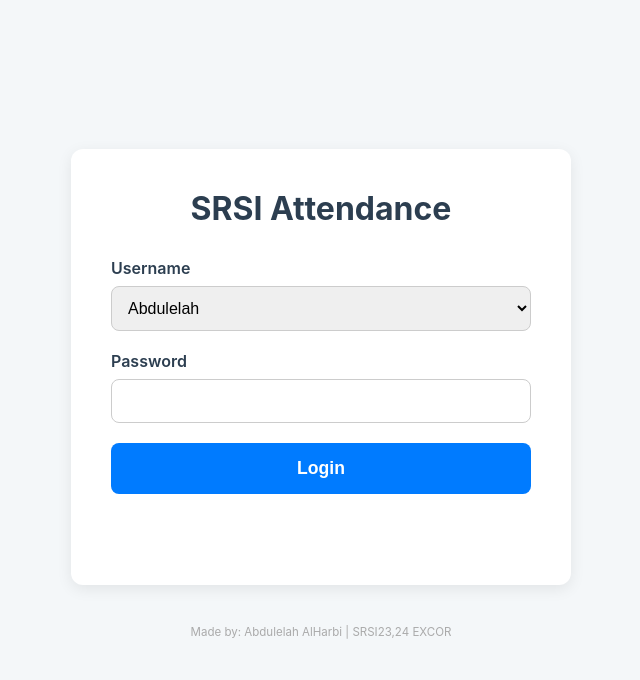
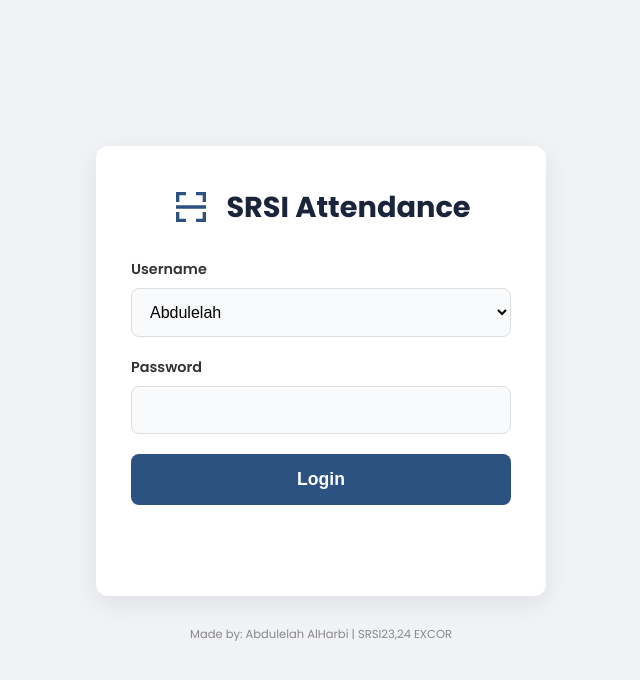
Before and after one commit to desertroyaltea/attendance-app, a website: page index.html in a window 1280 px wide. Shown: the whole page, without its empty margins (319-959 px from the left). Drawn offline with Linux system fonts and the light colour scheme.

Commit message:
Add files via upload

```diff
--- a/index.html
+++ b/index.html
@@ -3,22 +3,31 @@
 <head>
     <meta charset="UTF-8">
     <meta name="viewport" content="width=device-width, initial-scale=1.0">
-    <title>Attendance System</title>
+    <title>SRSI Attendance System</title>
+    <link rel="preconnect" href="https://fonts.googleapis.com">
+    <link rel="preconnect" href="https://fonts.gstatic.com" crossorigin>
+    <link href="https://fonts.googleapis.com/css2?family=Poppins:wght@400;500;600;700&display=swap" rel="stylesheet">
     <style>
         :root {
-            --primary-font: -apple-system, BlinkMacSystemFont, "Segoe UI", Roboto, Helvetica, Arial, sans-serif, "Apple Color Emoji", "Segoe UI Emoji", "Segoe UI Symbol";
-            --bg-color: #f4f7f9;
+            --primary-font: 'Poppins', sans-serif;
+            --bg-color: #f0f2f5;
             --card-bg: #ffffff;
-            --text-color: #2c3e50;
-            --success-bg: #e4f8f0;
+            --text-color: #333;
+            --heading-color: #1a253c;
+            --subtle-text: #888;
+            --primary-color: #2c5282; /* Deep Slate Blue */
+            --primary-hover: #2a4365;
+            --success-bg: #e6f7f2;
             --success-text: #28a745;
-            --error-bg: #fbe9e9;
-            --error-text: #dc3545;
-            --neutral-bg: #e9ecef;
-            --neutral-text: #495057;
-            --shadow: 0 4px 15px rgba(0, 0, 0, 0.08);
+            --error-bg: #fff1f0;
+            --error-text: #e53e3e;
+            --shadow: 0 7px 25px rgba(0, 0, 0, 0.08);
             --border-radius: 12px;
-            --primary-color: #007bff;
+        }
+
+        @keyframes fadeIn {
+            from { opacity: 0; transform: translateY(-10px); }
+            to { opacity: 1; transform: translateY(0); }
         }
 
         body {
@@ -35,7 +44,7 @@
         }
 
         .container {
-            max-width: 500px;
+            max-width: 450px;
             width: 100%;
             text-align: center;
         }
@@ -43,14 +52,31 @@
         /* --- Login Page Styles --- */
         .login-form {
             background: var(--card-bg);
-            padding: 40px;
+            padding: 40px 35px;
             border-radius: var(--border-radius);
             box-shadow: var(--shadow);
+            animation: fadeIn 0.5s ease-out;
+        }
+
+        .login-form .form-header, .scanner-header {
+            display: flex;
+            align-items: center;
+            justify-content: center;
+            gap: 15px;
+            margin-bottom: 30px;
+        }
+
+        .icon {
+            width: 40px;
+            height: 40px;
+            color: var(--primary-color);
         }
 
         .login-form h1 {
-            margin-top: 0;
-            margin-bottom: 30px;
+            margin: 0;
+            font-size: 1.8em;
+            color: var(--heading-color);
+            font-weight: 700;
         }
 
         .form-group {
@@ -62,16 +88,26 @@
             display: block;
             margin-bottom: 8px;
             font-weight: 600;
+            font-size: 0.9em;
         }
 
         .form-group select,
         .form-group input {
             width: 100%;
-            padding: 12px;
+            padding: 14px;
             border-radius: 8px;
-            border: 1px solid #ccc;
+            border: 1px solid #ddd;
+            background-color: #f9fafb;
             box-sizing: border-box;
             font-size: 1em;
+            transition: border-color 0.2s, box-shadow 0.2s;
+        }
+
+        .form-group select:focus,
+        .form-group input:focus {
+            outline: none;
+            border-color: var(--primary-color);
+            box-shadow: 0 0 0 3px rgba(44, 82, 130, 0.1);
         }
 
         .login-button {
@@ -84,36 +120,41 @@
             font-size: 1.1em;
             font-weight: 600;
             cursor: pointer;
-            transition: background-color 0.2s;
+            transition: all 0.2s ease-in-out;
         }
 
         .login-button:hover {
-            background-color: #0056b3;
+            background-color: var(--primary-hover);
+            transform: translateY(-2px);
+            box-shadow: 0 4px 10px rgba(0,0,0,0.1);
         }
 
         #login-error {
             color: var(--error-text);
             margin-top: 15px;
             height: 20px;
+            font-weight: 500;
         }
 
         /* --- Scanner Page Styles --- */
         #scanner-page {
             display: none; /* Hidden by default */
+            animation: fadeIn 0.5s ease-out;
         }
 
-        header h1 {
-            font-size: 2.5em;
+        header #scanner-title {
+            font-size: 2.2em;
             font-weight: 700;
-            margin-bottom: 10px; /* Reduced margin */
+            color: var(--heading-color);
+            margin: 0;
         }
 
         #welcome-message {
             font-size: 1.1em;
             font-weight: 500;
-            color: var(--neutral-text);
-            margin-top: 0;
-            margin-bottom: 30px;
+            color: var(--subtle-text);
+            margin-top: 5px;
+            margin-bottom: 25px;
         }
 
         #reader {
@@ -121,7 +162,7 @@
             border-radius: var(--border-radius);
             box-shadow: var(--shadow);
             overflow: hidden;
-            margin-bottom: 30px;
+            border: 1px solid #eee;
         }
 
         #result {
@@ -132,13 +173,14 @@
             transition: all 0.3s ease-in-out;
             min-height: 30px;
             line-height: 1.5;
+            margin-bottom: 25px;
         }
 
-        .info { background-color: var(--neutral-bg); color: var(--neutral-text); }
-        .success { background-color: var(--success-bg); color: var(--success-text); transform: scale(1.05); }
-        .error { background-color: var(--error-bg); color: var(--error-text); transform: scale(1.05); }
+        .info { background-color: #f0f2f5; color: var(--text-color); }
+        .success { background-color: var(--success-bg); color: var(--success-text); transform: scale(1.03); box-shadow: 0 4px 10px rgba(0,0,0,0.05); }
+        .error { background-color: var(--error-bg); color: var(--error-text); transform: scale(1.03); box-shadow: 0 4px 10px rgba(0,0,0,0.05); }
 
-        footer { margin-top: 40px; font-size: 0.9em; color: #aaa; }
+        footer { margin-top: 30px; font-size: 0.9em; color: var(--subtle-text); }
         .credit { font-size: 0.8em; margin-top: 5px; }
     </style>
 </head>
@@ -146,7 +188,10 @@
     <!-- Login Page Container -->
     <div id="login-page" class="container">
         <form id="login-form" class="login-form">
-            <h1>SRSI Attendance</h1>
+            <div class="form-header">
+                <svg class="icon" xmlns="http://www.w3.org/2000/svg" viewBox="0 0 24 24" fill="currentColor"><path d="M15 3h6v6h-2V5h-4V3zM9 3v2H5v4H3V3h6zm6 18v-2h4v-4h2v6h-6zm-6 0H3v-6h2v4h4v2zM3 11h18v2H3v-2z"/></svg>
+                <h1>SRSI Attendance</h1>
+            </div>
             <div class="form-group">
                 <label for="username">Username</label>
                 <select id="username" name="username">
@@ -169,11 +214,14 @@
     <!-- Scanner Page Container -->
     <main id="scanner-page" class="container">
         <header>
-            <h1>SRSI Attendance</h1>
+            <div class="scanner-header">
+                <svg class="icon" xmlns="http://www.w3.org/2000/svg" viewBox="0 0 24 24" fill="currentColor"><path d="M15 3h6v6h-2V5h-4V3zM9 3v2H5v4H3V3h6zm6 18v-2h4v-4h2v6h-6zm-6 0H3v-6h2v4h4v2zM3 11h18v2H3v-2z"/></svg>
+                <h1 id="scanner-title">SRSI Attendance</h1>
+            </div>
             <p id="welcome-message"></p>
         </header>
+        <section id="result" class="info">Ready to scan...</section>
         <section id="reader"></section>
-        <section id="result" class="info">Ready to scan...</section>
         <footer>
             <p>A.G.A Attendance System</p>
             <p class="credit">Made by: Abdulelah AlHarbi | SRSI23,24 EXCOR</p>
@@ -189,33 +237,27 @@
         const loginError = document.getElementById('login-error');
         const welcomeMessage = document.getElementById('welcome-message');
 
-        // Store credentials securely in code
         const credentials = {
             "Abdulelah": "1212",
             "Wasan": "2121"
         };
 
         loginForm.addEventListener('submit', function(event) {
-            event.preventDefault(); // Prevent form from reloading the page
-
+            event.preventDefault();
             const username = document.getElementById('username').value;
             const password = document.getElementById('password').value;
 
             if (credentials[username] && credentials[username] === password) {
-                // Correct credentials
-                welcomeMessage.textContent = `Welcome EXCOR ${username}!`; // Set the welcome message
+                welcomeMessage.textContent = `Welcome EXCOR ${username}!`;
                 loginPage.style.display = 'none';
                 scannerPage.style.display = 'block';
-                startScanner(); // Initialize the scanner only after successful login
+                startScanner();
             } else {
-                // Incorrect credentials
                 loginError.textContent = 'Invalid username or password.';
             }
         });
 
-
         // --- SCANNER LOGIC ---
-        // This function will now be called only after a successful login
         function startScanner() {
             const resultDiv = document.getElementById('result');
             let isProcessing = false;
@@ -223,7 +265,6 @@
             async function onScanSuccess(decodedText) {
                 if (isProcessing) return;
                 isProcessing = true;
-
                 resultDiv.textContent = `Processing: ${decodedText}...`;
                 resultDiv.className = 'info';
 
@@ -232,11 +273,9 @@
                         method: 'POST',
                         body: JSON.stringify({ studentId: decodedText })
                     });
-
                     const data = await response.json();
                     resultDiv.textContent = data.message;
                     resultDiv.className = data.status;
-
                 } catch (error) {
                     resultDiv.textContent = 'Error communicating with server.';
                     resultDiv.className = 'error';
@@ -249,11 +288,9 @@
                 }, 4000);
             }
 
-            function onScanError(errorMessage) {
-                // This function can be used for logging scanner errors if needed.
-            }
+            function onScanError(errorMessage) {}
 
-            const html5QrcodeScanner = new Html5QrcodeScanner("reader", { fps: 10, qrbox: 250 });
+            const html5QrcodeScanner = new Html5QrcodeScanner("reader", { fps: 10, qrbox: { width: 250, height: 250 } }, false);
             html5QrcodeScanner.render(onScanSuccess, onScanError);
         }
     </script>
```
